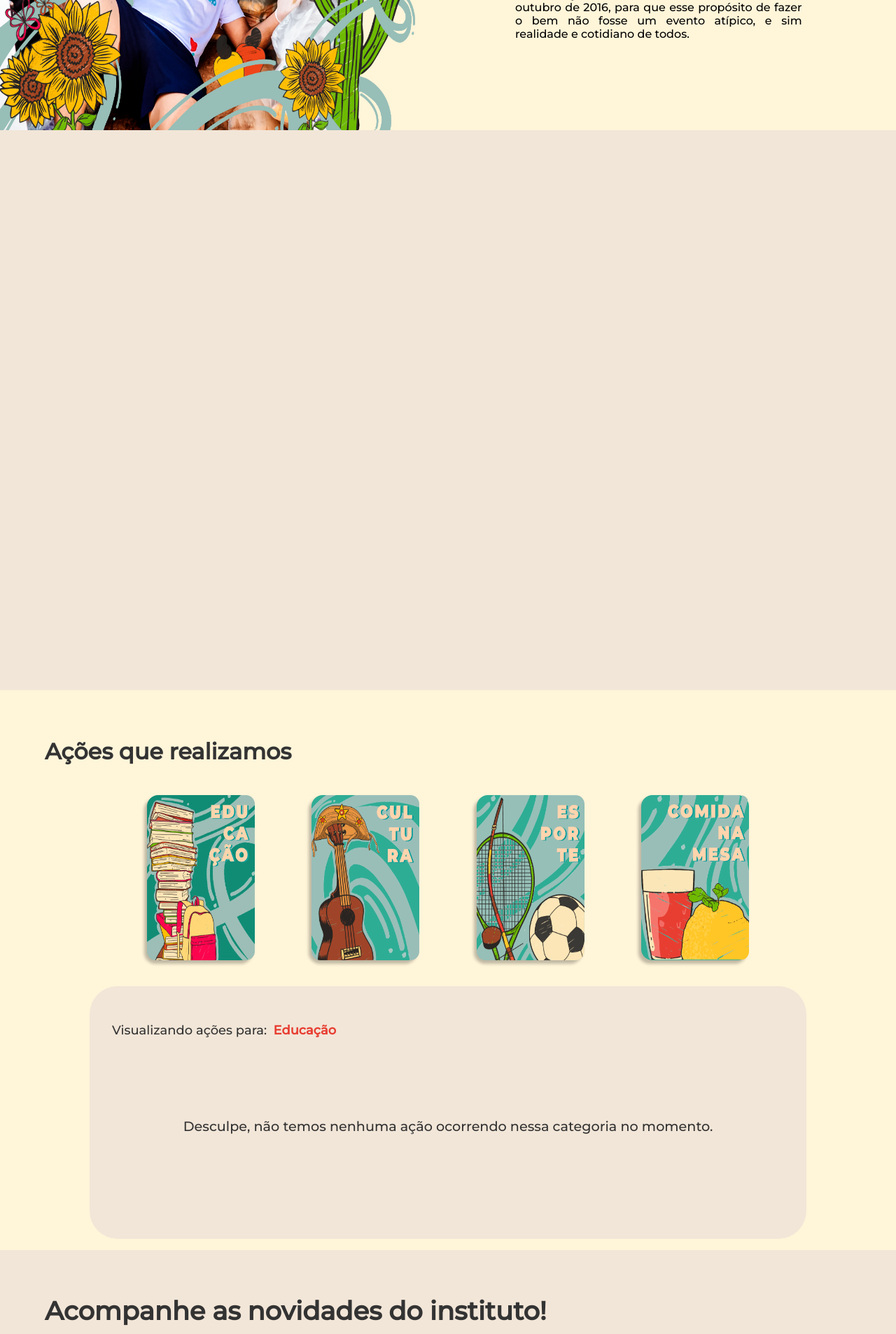
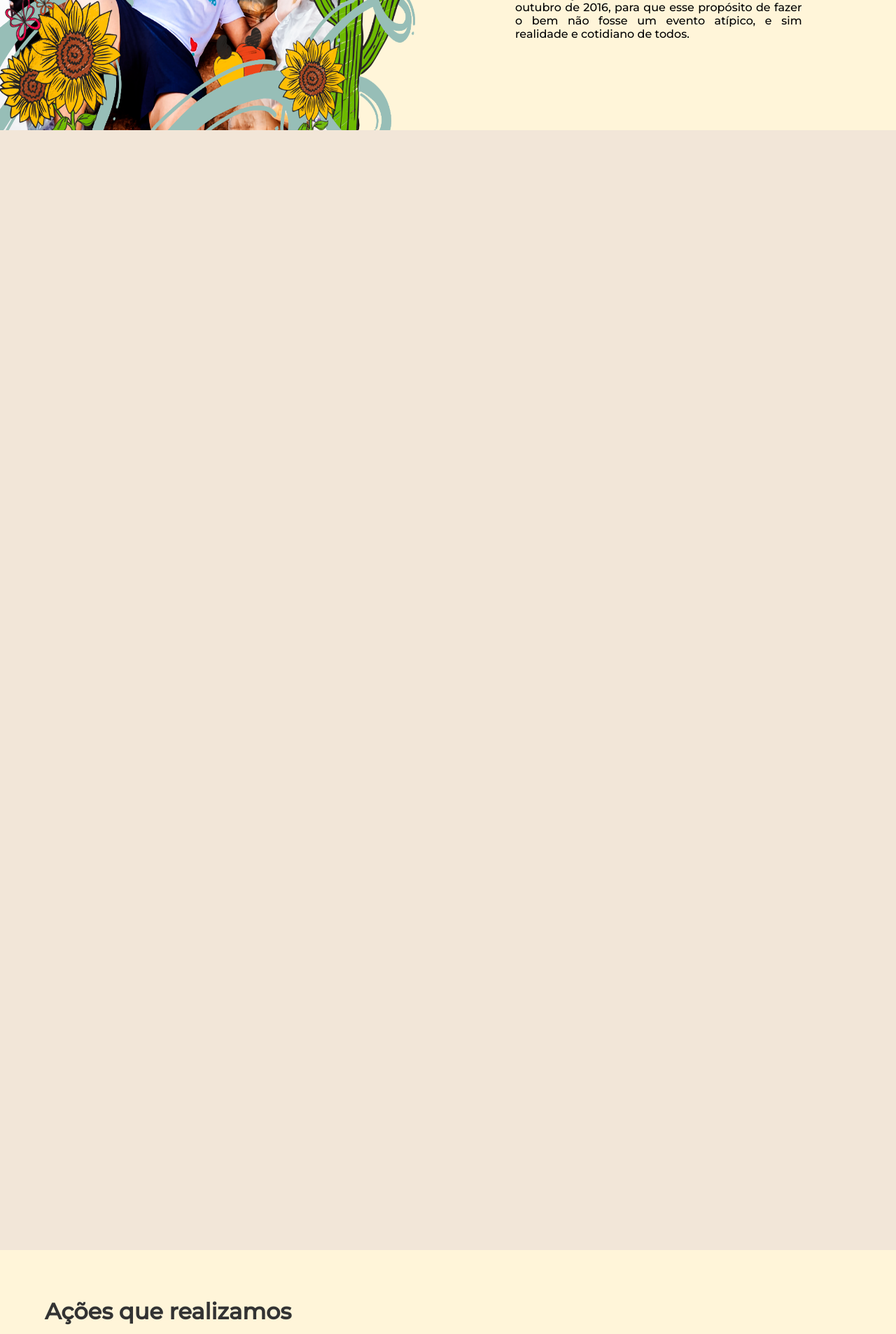
Before and after one commit to Thiagomrfs/AmorAoProximoSite, a Django app: page / in a window 1280 px wide. Shown: the part 1414-3320 px from the top of the page at 70% size. Run offline with Django 3.2, Linux system fonts and the light colour scheme; data that the repository does not hold is empty; some libraries are stand-ins or nearby versions.

Commit message:
minor changes

```diff
--- a/static/css/main/actionCard.css
+++ b/static/css/main/actionCard.css
@@ -47,7 +47,7 @@
 }
 
 .card {
-    width: 10rem;
+    width: 10.5rem;
     height: 12.5rem;
     background-color: var(--secondary);
     box-shadow: -4px 5px 4px rgba(0, 0, 0, 0.25);
--- a/static/css/main/sections.css
+++ b/static/css/main/sections.css
@@ -11,6 +11,7 @@
     align-items: center;
     justify-content: center;
     padding: 2rem;
+    margin-left: var(--section-left-margin);
 }
 
 #landing img {
@@ -36,7 +37,6 @@
     height: 3.5rem;
     background: var(--secondary);
     border-radius: 2.62rem;
-    margin-left: 50%;
     box-shadow: -4px 5px 4px rgba(0, 0, 0, 0.25);
 
     font-size: 1.2rem;
@@ -110,13 +110,13 @@
 #donations {
     background-color: var(--background-one);
     width: 100vw;
-    height: 100vh;
+    height: 200vh;
 }
 
 #actions {
     background-color: var(--background-two);
     width: 100vw;
-    height: 100vh;
+    height: 120vh;
     display: flex;
     flex-direction: column;
 }
@@ -172,6 +172,7 @@
     flex: 1;
     width: 100%;
     height: 80%;
+    margin-bottom: 1rem;
 
     display: flex;
     flex-direction: column;
```
Also changed, not shown: static/favicon.ico.
